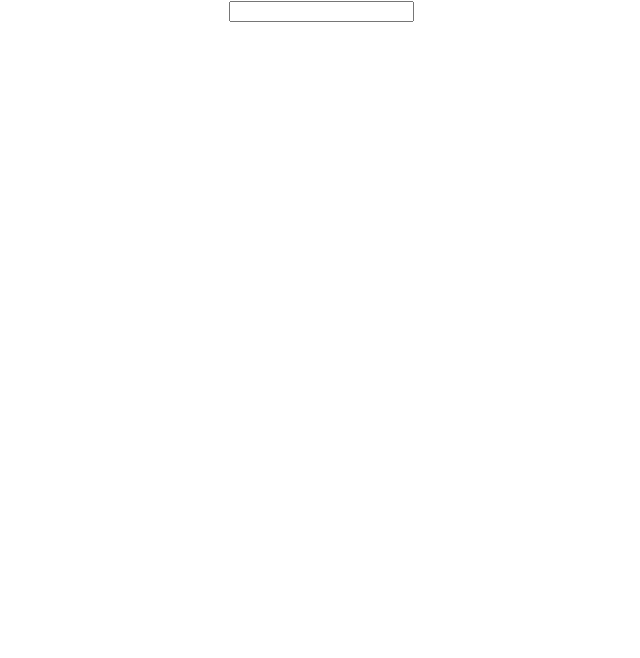
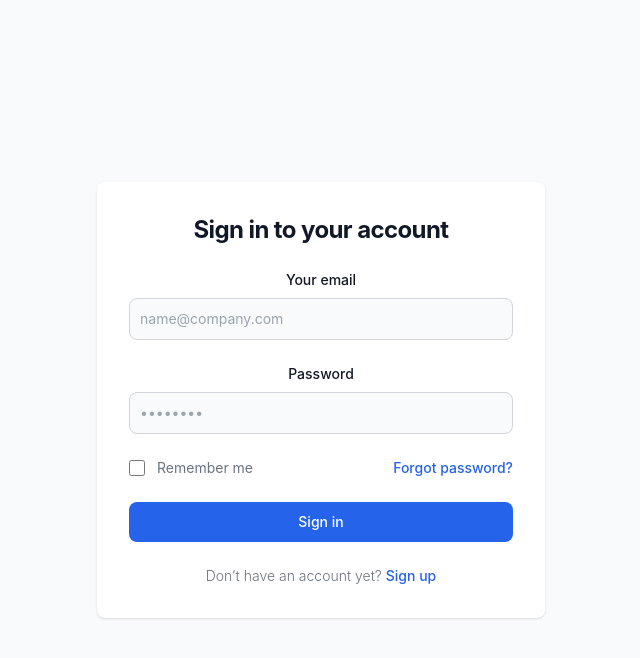
Before and after one commit to saidinesh1/movie-recommendation-system, a React (Create React App) app: page / in a window 1280 px wide. Shown: the top 658 px of the page, without its empty margins (319-959 px from the left). Built offline with nearby package versions, Linux system fonts and the light colour scheme; no server answers.

Commit message:
login system added

```diff
--- a/package.json
+++ b/package.json
@@ -6,6 +6,7 @@
     "@testing-library/jest-dom": "^5.17.0",
     "@testing-library/react": "^13.4.0",
     "@testing-library/user-event": "^13.5.0",
+    "firebase": "^7.20.0",
     "react": "^18.2.0",
     "react-dom": "^18.2.0",
     "react-scripts": "5.0.1",
@@ -34,5 +35,8 @@
       "last 1 firefox version",
       "last 1 safari version"
     ]
+  },
+  "devDependencies": {
+    "tailwindcss": "^3.4.1"
   }
 }
--- a/src/App.js
+++ b/src/App.js
@@ -1,14 +1,15 @@
 import './App.css';
+
+import { AuthProvider } from './contexts/AuthContext';
+import { SignIn } from './pages/sign-in';
 
 function App() {
   return (
-    <div className='App'>
-      <input
-        onChange={(e) => {
-          console.log(e.target.value, 'hello there first thing to check');
-        }}
-      />
-    </div>
+    <AuthProvider>
+      <div className='App'>
+        <SignIn />
+      </div>
+    </AuthProvider>
   );
 }
 
--- /dev/null
+++ b/src/contexts/AuthContext.js
@@ -0,0 +1,26 @@
+import { createContext, useContext, useEffect, useState } from 'react';
+
+import { auth } from '../firebase/firebase';
+
+const AuthContext = createContext();
+
+export const useAuth = () => {
+  return useContext(AuthContext);
+};
+export const AuthProvider = ({ children }) => {
+  const [currentUser, setCurrentUser] = useState();
+
+  const signUp = (email, password) => {
+    return auth.createUserWithEmailAndPassword(email, password);
+  };
+
+  useEffect(() => {
+    const unsubscribe = auth.onAuthStateChanged((user) => {
+      setCurrentUser(user);
+    });
+    return unsubscribe;
+  }, []);
+  const value = { currentUser, signUp };
+
+  return <AuthContext.Provider value={value}>{children}</AuthContext.Provider>;
+};
--- /dev/null
+++ b/src/firebase/firebase.js
@@ -0,0 +1,15 @@
+import 'firebase/auth';
+
+import * as firebase from 'firebase/app';
+
+const app = firebase.initializeApp({
+  apiKey: 'AIzaSyAIAs3hkrTa0HSLkl0Ze9FekVfcHYvdkPQ',
+  authDomain: 'movie-recommendation-auth.firebaseapp.com',
+  projectId: 'movie-recommendation-auth',
+  storageBucket: 'movie-recommendation-auth.appspot.com',
+  messagingSenderId: '535058655146',
+  appId: '1:535058655146:web:23298bbd533474df986dd3',
+});
+
+export const auth = app.auth();
+export default app;
--- a/src/index.css
+++ b/src/index.css
@@ -11,3 +11,7 @@ code {
   font-family: source-code-pro, Menlo, Monaco, Consolas, 'Courier New',
     monospace;
 }
+
+@tailwind base;
+@tailwind components;
+@tailwind utilities;
--- /dev/null
+++ b/src/pages/sign-in.jsx
@@ -0,0 +1,103 @@
+import { useAuth } from '../contexts/AuthContext';
+import { useRef } from 'react';
+
+export const SignIn = () => {
+  const { signUp } = useAuth();
+  const emailRef = useRef();
+  const passwordRef = useRef();
+  const handleSubmit = (email, password) => {
+    console.log('hey there');
+  };
+  return (
+    <section class='bg-gray-50 dark:bg-gray-900'>
+      <div class='flex flex-col items-center justify-center px-6 py-8 mx-auto md:h-screen lg:py-0'>
+        <div class='w-full bg-white rounded-lg shadow dark:border md:mt-0 sm:max-w-md xl:p-0 dark:bg-gray-800 dark:border-gray-700'>
+          <div class='p-6 space-y-4 md:space-y-6 sm:p-8'>
+            <h1 class='text-xl font-bold leading-tight tracking-tight text-gray-900 md:text-2xl dark:text-white'>
+              Sign in to your account
+            </h1>
+            <form class='space-y-4 md:space-y-6' action='#'>
+              <div>
+                <label
+                  for='email'
+                  class='block mb-2 text-sm font-medium text-gray-900 dark:text-white'
+                >
+                  Your email
+                </label>
+                <input
+                  type='email'
+                  name='email'
+                  id='email'
+                  class='bg-gray-50 border border-gray-300 text-gray-900 sm:text-sm rounded-lg focus:ring-primary-600 focus:border-primary-600 block w-full p-2.5 dark:bg-gray-700 dark:border-gray-600 dark:placeholder-gray-400 dark:text-white dark:focus:ring-blue-500 dark:focus:border-blue-500'
+                  placeholder='name@company.com'
+                  required=''
+                  ref={emailRef}
+                />
+              </div>
+              <div>
+                <label
+                  for='password'
+                  class='block mb-2 text-sm font-medium text-gray-900 dark:text-white'
+                >
+                  Password
+                </label>
+                <input
+                  type='password'
+                  name='password'
+                  id='password'
+                  placeholder='••••••••'
+                  class='bg-gray-50 border border-gray-300 text-gray-900 sm:text-sm rounded-lg focus:ring-primary-600 focus:border-primary-600 block w-full p-2.5 dark:bg-gray-700 dark:border-gray-600 dark:placeholder-gray-400 dark:text-white dark:focus:ring-blue-500 dark:focus:border-blue-500'
+                  required=''
+                  ref={passwordRef}
+                />
+              </div>
+              <div class='flex items-center justify-between'>
+                <div class='flex items-start'>
+                  <div class='flex items-center h-5'>
+                    <input
+                      id='remember'
+                      aria-describedby='remember'
+                      type='checkbox'
+                      class='w-4 h-4 border border-gray-300 rounded bg-gray-50 focus:ring-3 focus:ring-primary-300 dark:bg-gray-700 dark:border-gray-600 dark:focus:ring-primary-600 dark:ring-offset-gray-800'
+                      required=''
+                    />
+                  </div>
+                  <div class='ml-3 text-sm'>
+                    <label
+                      for='remember'
+                      class='text-gray-500 dark:text-gray-300'
+                    >
+                      Remember me
+                    </label>
+                  </div>
+                </div>
+                <a
+                  href='www.google.com'
+                  class='text-sm font-medium text-primary-600 hover:underline dark:text-primary-500'
+                >
+                  Forgot password?
+                </a>
+              </div>
+              <button
+                onClick={() => handleSubmit()}
+                type='submit'
+                class='w-full text-white bg-primary-600 hover:bg-primary-700 focus:ring-4 focus:outline-none focus:ring-primary-300 font-medium rounded-lg text-sm px-5 py-2.5 text-center dark:bg-primary-600 dark:hover:bg-primary-700 dark:focus:ring-primary-800'
+              >
+                Sign in
+              </button>
+              <p class='text-sm font-light text-gray-500 dark:text-gray-400'>
+                Don’t have an account yet?{' '}
+                <a
+                  href='www.google.com'
+                  className='font-medium text-primary-600 hover:underline dark:text-primary-500'
+                >
+                  Sign up
+                </a>
+              </p>
+            </form>
+          </div>
+        </div>
+      </div>
+    </section>
+  );
+};
--- /dev/null
+++ b/tailwind.config.js
@@ -0,0 +1,64 @@
+/** @type {import('tailwindcss').Config} */
+module.exports = {
+  content: ['./src/**/*.{js,jsx,ts,tsx}'],
+  theme: {
+    extend: {},
+  },
+  plugins: [],
+  darkMode: 'class',
+  theme: {
+    extend: {
+      colors: {
+        primary: {
+          50: '#eff6ff',
+          100: '#dbeafe',
+          200: '#bfdbfe',
+          300: '#93c5fd',
+          400: '#60a5fa',
+          500: '#3b82f6',
+          600: '#2563eb',
+          700: '#1d4ed8',
+          800: '#1e40af',
+          900: '#1e3a8a',
+          950: '#172554',
+        },
+      },
+    },
+    fontFamily: {
+      body: [
+        'Inter',
+        'ui-sans-serif',
+        'system-ui',
+        '-apple-system',
+        'system-ui',
+        'Segoe UI',
+        'Roboto',
+        'Helvetica Neue',
+        'Arial',
+        'Noto Sans',
+        'sans-serif',
+        'Apple Color Emoji',
+        'Segoe UI Emoji',
+        'Segoe UI Symbol',
+        'Noto Color Emoji',
+      ],
+      sans: [
+        'Inter',
+        'ui-sans-serif',
+        'system-ui',
+        '-apple-system',
+        'system-ui',
+        'Segoe UI',
+        'Roboto',
+        'Helvetica Neue',
+        'Arial',
+        'Noto Sans',
+        'sans-serif',
+        'Apple Color Emoji',
+        'Segoe UI Emoji',
+        'Segoe UI Symbol',
+        'Noto Color Emoji',
+      ],
+    },
+  },
+};
```
Also changed, not shown: 1 other file (tests, documents, lock files or other folders).
